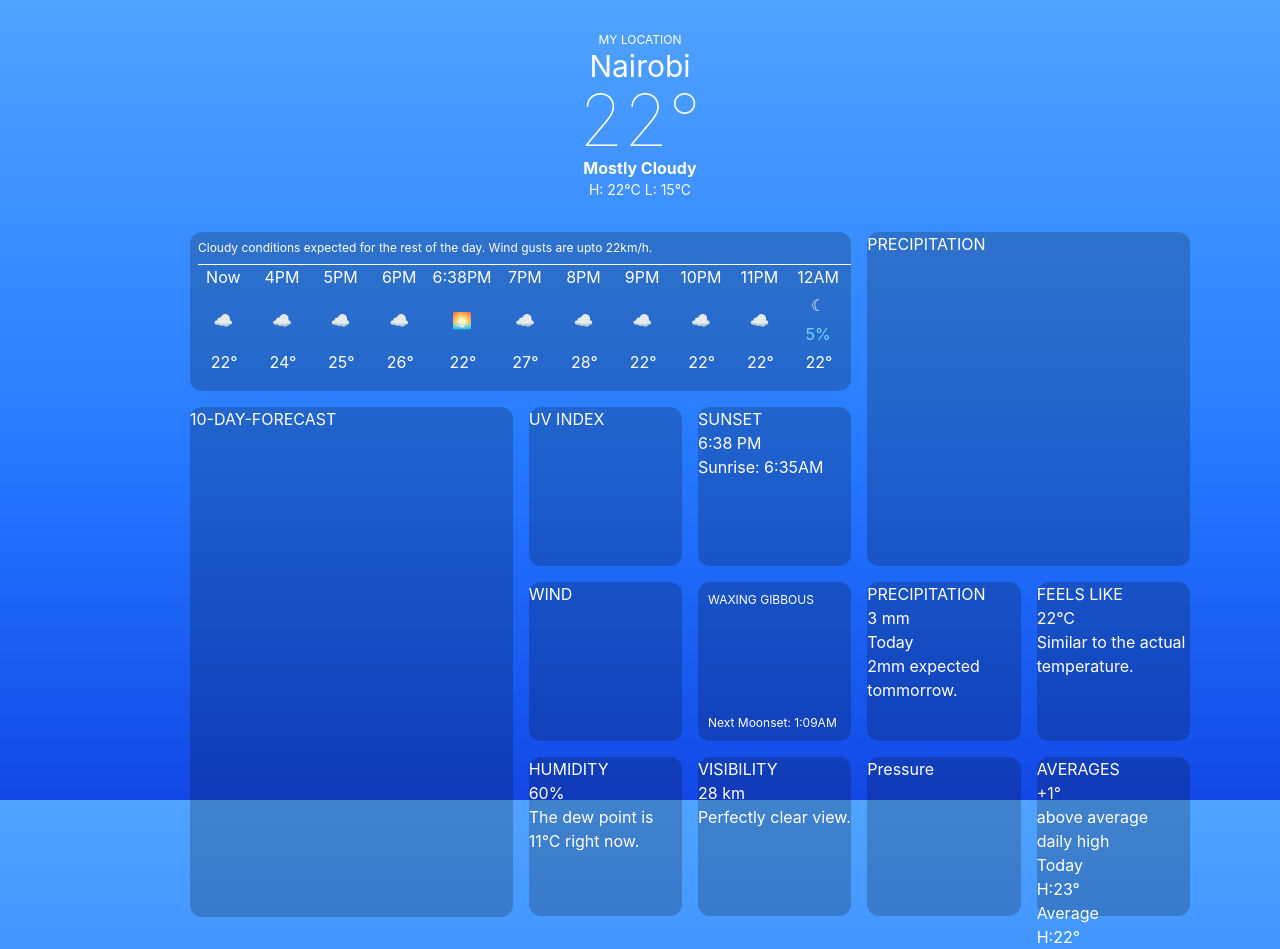
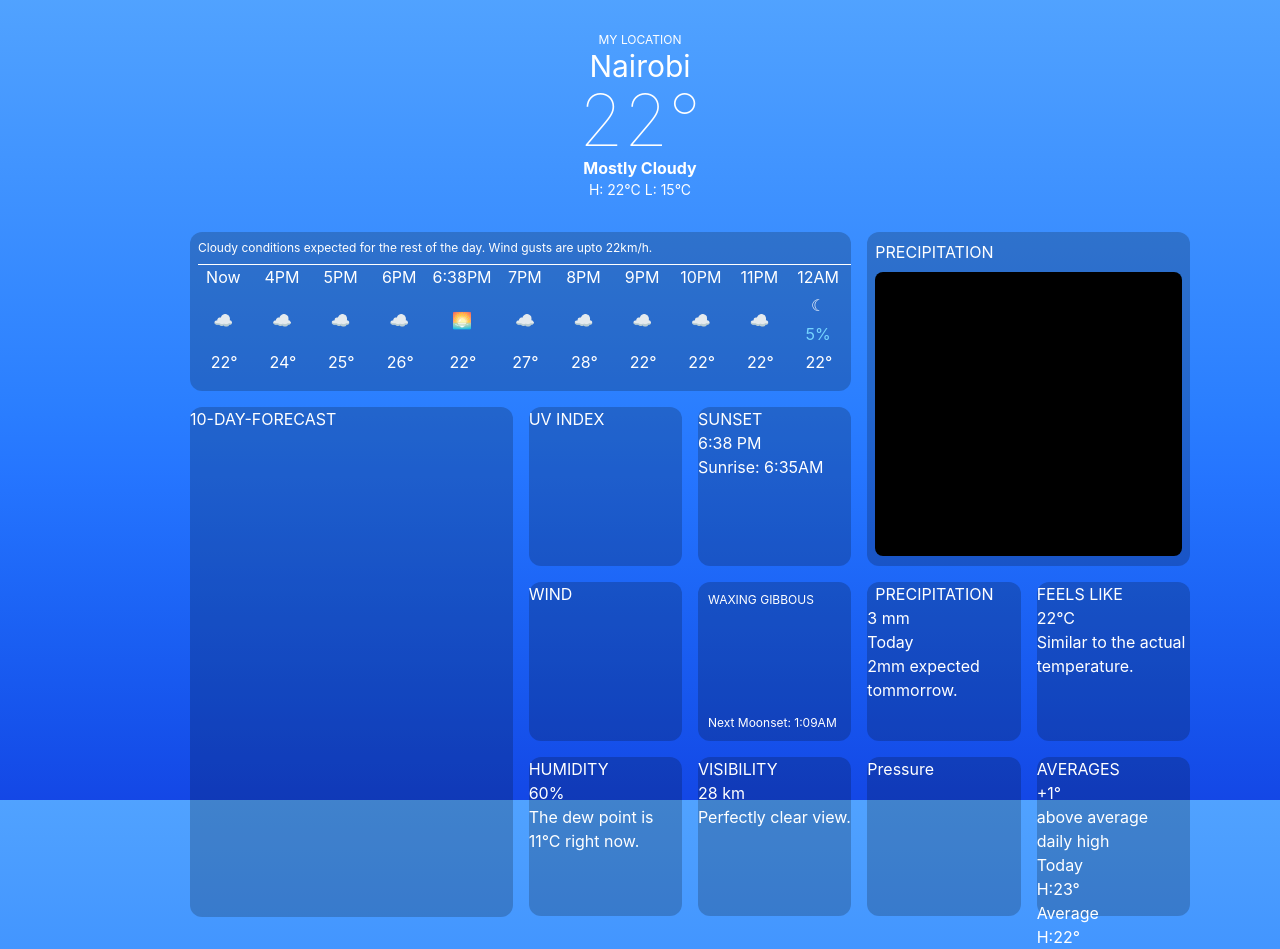
Before and after one commit to IanKaremi/Apple-Weather-Tailwind, a React (Vite) app in the folder Apple-Weather-Tailwind/: page / in a window 1280 px wide. Built offline with nearby package versions, Linux system fonts and the light colour scheme.

Commit message:
added placeholder map

```diff
--- a/Apple-Weather-Tailwind/src/App.jsx
+++ b/Apple-Weather-Tailwind/src/App.jsx
@@ -28,8 +28,9 @@ function App() {
 
 
               </div>
-              <div className="M col-span-2 row-span-2 bg-black/20  rounded-xl">
-                <div className="M-desc">PRECIPITATION</div>
+              <div className="M col-span-2 row-span-2 bg-black/20  rounded-xl ">
+                <div className="M-desc m-2">PRECIPITATION</div>
+                <div className='bg-black m-2 rounded-lg h-85/100'></div>
               </div>
               <div className="T col-span-2 row-span-4 bg-black/20  rounded-xl h-[510px]">
                 <div className='T-desc'>10-DAY-FORECAST</div>
@@ -50,7 +51,7 @@ function App() {
                 <div className='text-xs mt-auto ml-[10px] mb-[10px]'> Next Moonset: 1:09AM</div>
               </div>
               <div className="P col-span-1 row-span-1 bg-black/20  rounded-xl">
-                <div>PRECIPITATION</div>
+                <div className='ml-2'>PRECIPITATION</div>
                 <p>3 mm</p>
                 <div>Today</div>
                 <p>2mm expected tommorrow.</p>
```
